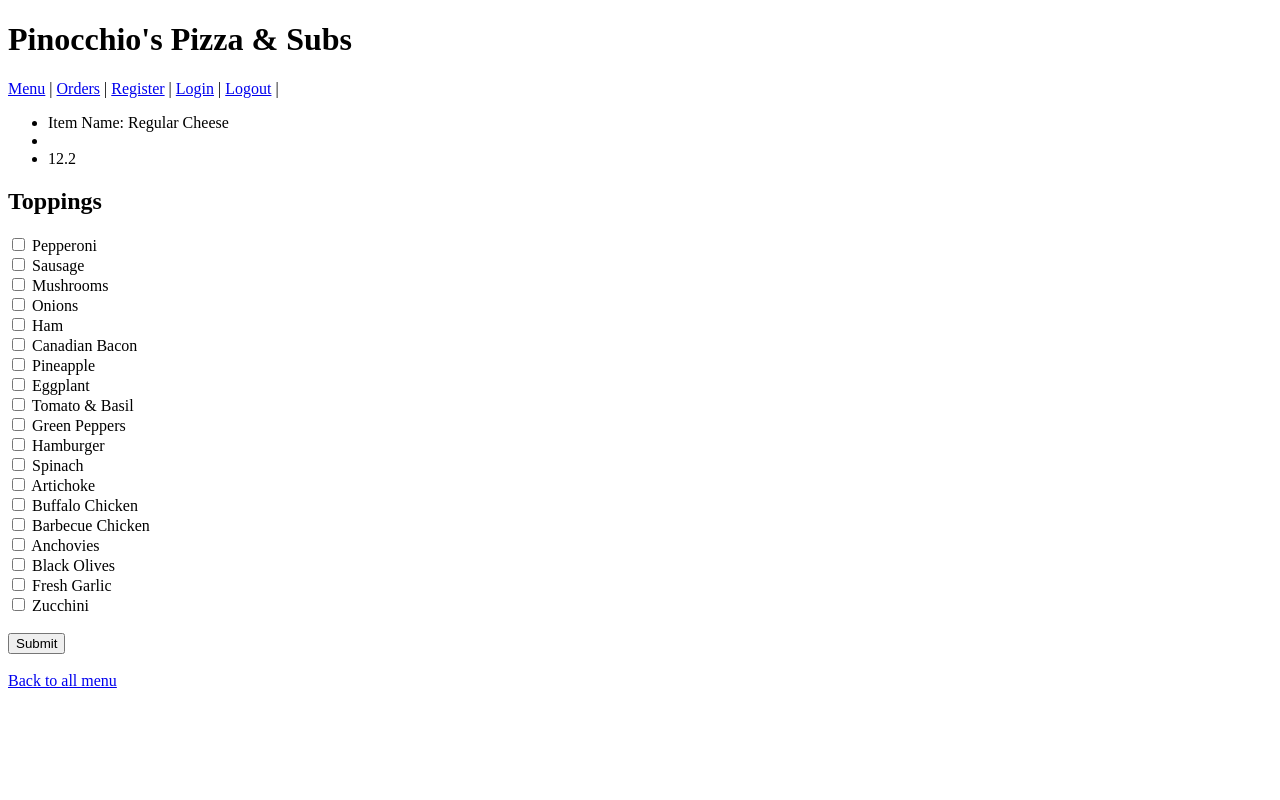
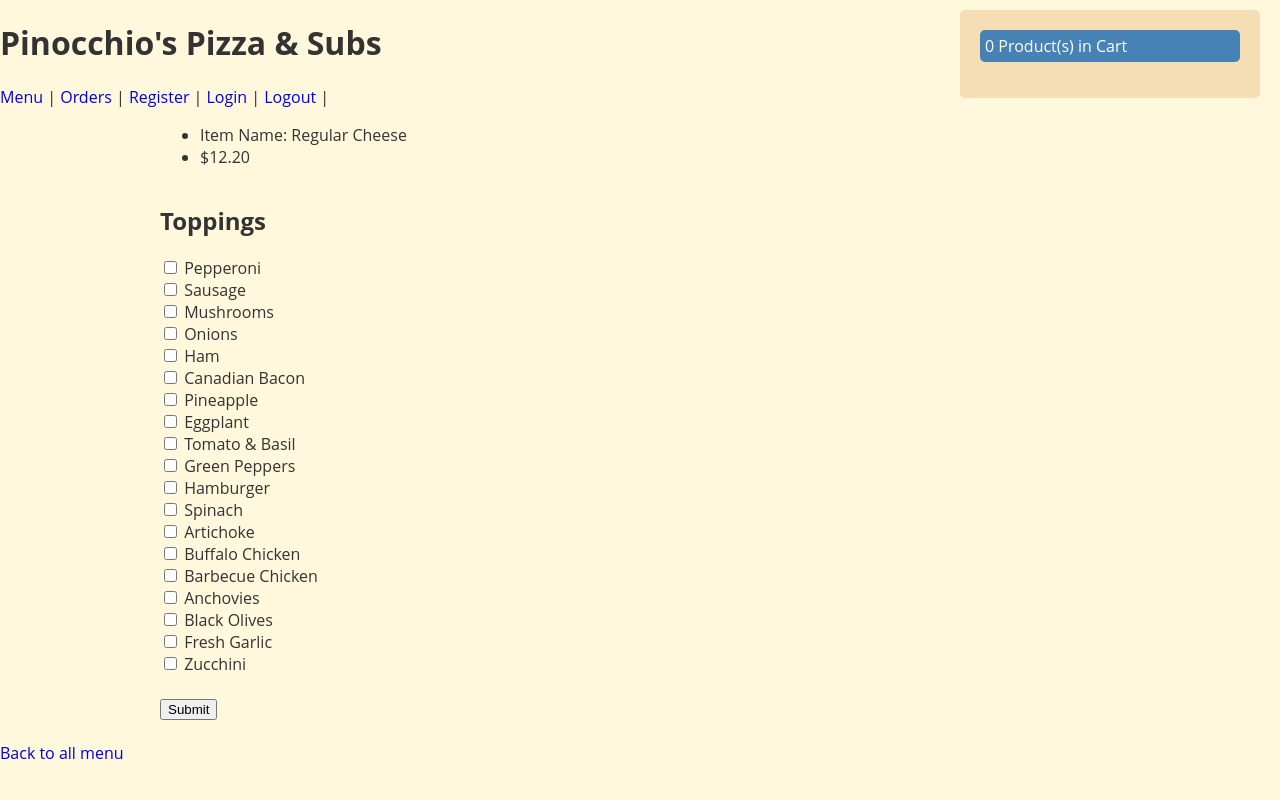
Before and after one commit to ababen/cs50w-project3, a Django app: page /pizza/1 in a window 1280 px wide. Run offline with Django 3.2, Linux system fonts and the light colour scheme; data comes from the database, SQL or seed files in the repository.

Commit message:
Working on javascript cart

```diff
--- a/orders/templates/pizza/base.html
+++ b/orders/templates/pizza/base.html
@@ -2,8 +2,18 @@
     <html>
         <head>
             <title>{% block title %}{% endblock %}</title>
+            <link rel="stylesheet" href="pizza.css">
+            <script src="pizza.js"></script>
         </head>
         <body>
+          <div><h1>Pinocchio's Pizza & Subs</h1></div>
+          <div>
+            <a href="/">Menu</a> |
+            <a href="/orders">Orders</a> |
+            <a href="{% url 'register' %}">Register</a> |
+            <a href="/login">Login</a> |
+            <a href="{% url 'logout' %}">Logout</a> | <br>
+          </div>
             {% block body %}
             {% endblock %}
         </body>
--- a/orders/templates/pizza/pizza.css
+++ b/orders/templates/pizza/pizza.css
@@ -0,0 +1,144 @@
+* {
+  box-sizing: border-box;
+}
+
+body {
+  margin: 0;
+  padding: 0;
+  font-family: 'Open Sans', sans-serif;
+  font-size: 16px;
+  background: cornsilk;
+  color: #333;
+}
+
+a {
+  text-decoration: none;
+}
+
+.button {
+  padding: 10px;
+  border-radius: 5px;
+  display: inline-block;
+  background: steelblue;
+  color: white;
+  font-size: 12px;
+  font-weight: bold;
+}
+
+.container {
+  max-width: 960px;
+  width: 100%;
+  margin: 0 auto;
+}
+
+.header {
+  overflow: hidden;
+  height: 65px;
+}
+
+.header a {
+  color: inherit;
+}
+
+.header a:hover {
+  font-weight: bold;
+}
+
+.header-logo {
+  float: left;
+}
+
+.header-nav {
+  float: right;
+}
+
+.header-nav ul li {
+  display: inline-block;
+  margin: 0 20px;
+}
+
+.products {
+  display: flex;
+  flex-wrap: wrap;
+  justify-content: space-between;
+}
+
+.product {
+  display: flex;
+  flex-direction: column;
+  justify-content: space-between;
+  max-width: 310px;
+  width: 100%;
+  padding: 10px;
+  margin-bottom: 10px;
+  border-radius: 5px;
+  background: azure;
+}
+
+
+.product span {
+  font-weight: bold;
+}
+
+.product-image img {
+  display: block;
+  max-width: 228px;
+  width: 100%;
+  margin: 0 auto;
+}
+
+. .row .product:last-child {
+  margin-right: 0;
+}
+
+.product-add-to-cart {
+  overflow: hidden;
+  clear: both;
+  margin-top: 10px;
+}
+
+.see-more {
+  float: left;
+  background: indianred;
+}
+
+.add-to-cart {
+  float: right;
+}
+
+.shopping-cart {
+  position: fixed;
+  top: 0;
+  right: 0;
+  width: 300px;
+  min-heigh: 300px;
+  margin-right: 20px;
+  margin-top: 10px;
+  padding: 20px;
+  background: wheat;
+}
+
+.shopping-cart-head {
+  background: steelblue;
+  color: white;
+  padding: 5px;
+}
+
+.shopping-cart,
+.shopping-cart-head {
+  border-radius: 5px;
+}
+
+.empty-cart-btn,
+.cart-checkout {
+  display: none;
+
+}
+
+.empty-cart-btn {
+  margin-bottom: 5px;
+}
+
+.cart-checkout {
+  background: limegreen;
+}
--- a/orders/templates/pizza/pizza.html
+++ b/orders/templates/pizza/pizza.html
@@ -1,14 +1,33 @@
-{% extends 'orders/base.html' %}
+{% extends 'pizza/base.html' %}
+{% load humanize %}
+
+{{ floatvalue|floatformat:2|intcomma }}
+
+{% load static %}
+<link rel="stylesheet" href="pizza.css">
+<script src="pizza.js"></script>
+
 {% block title %}
 Pizza {{ pizza.pizza_name }}
 {% endblock title %}
 {% block body %}
+<div class="container">
+<div class="products">
 <ul>
   <!-- <li><span id="order" class=".pizza-single">Item Name: </span>{{ pizza.pizza_name }}</li> -->
   <li><span>Item Name: </span>{{ pizza.pizza_name }}</li>
-            <li>{{ pizza.small }}</li>
-            <li>{{ pizza.large }}</li>
+  {% if pizza.small > 0 %}
+  <li>
+    ${{ pizza.small|stringformat:"1.2f" }}
+  </li>
+  {% endif %}
+  {% if pizza.large > 0 %}
+  <li>
+    ${{ pizza.large|stringformat:"1.2f" }}
+  </li>
+  {% endif %}
 </ul>
+</div><!-- products -->
 <h2>Toppings</h2>
 <form action="{% url 'addtocart' %}" method="GET">
   {% csrf_token %}
@@ -22,6 +41,18 @@
   <br>
   <input type="submit">
 </form>
+<div class="shopping-cart">
+        <div class="shopping-cart-head">
+            <span class="product-quantity">0</span> Product(s) in Cart
+        </div>
+        <ul class="shopping-cart-list">
+        </ul>
+        <div class="cart-buttons">
+            <a href="#0" class="button empty-cart-btn">Empty</a>
+            <a href="#0" class="button cart-checkout">Checkout - <span class="total-price">$0</span></a>
+        </div>
+    </div>
+</div><!-- container -->
 <br>
 <a href="{% url 'index' %}">Back to all menu</a>
 {% endblock body %}
--- /dev/null
+++ b/orders/templates/pizza/pizza.js
@@ -0,0 +1,171 @@
+var ShoppingCart = (function($) {
+    "use strict";
+
+    // Cahce necesarry DOM Elements
+    var productsEl = document.querySelector(".products"),
+        cartEl =     document.querySelector(".shopping-cart-list"),
+        productQuantityEl = document.querySelector(".product-quantity"),
+        emptyCartEl = document.querySelector(".empty-cart-btn"),
+        cartCheckoutEl = document.querySelector(".cart-checkout"),
+        totalPriceEl = document.querySelector(".total-price");
+
+    // Fake JSON data array here should be API call
+    var products = [
+      {
+        id: 0,
+        name: "iPhone 6S",
+        description: "Kogi skateboard tattooed, whatever portland fingerstache coloring book mlkshk leggings flannel dreamcatcher.",
+        imageUrl: "http://www.icentar.me/phone/6s/images/goldbig.jpg",
+        price: 799
+      },
+      {
+        id: 1,
+        name: "iPhone 5S",
+        description: "Kogi skateboard tattooed, whatever portland fingerstache coloring book mlkshk leggings flannel dreamcatcher.",
+        imageUrl: "http://www.icentar.me/phone/5s/images/silverbig.png",
+        price: 349,
+      },
+      {
+        id: 2,
+        name: "Macbook",
+        description: "Kogi skateboard tattooed, whatever portland fingerstache coloring book mlkshk leggings flannel dreamcatcher.",
+        imageUrl: "http://www.icentar.me/mac/macbook/images/pro.jpg",
+        price: 1499
+      },
+      {
+        id: 3,
+        name: "Macbook Air",
+        description: "Kogi skateboard tattooed, whatever portland fingerstache coloring book mlkshk leggings flannel dreamcatcher.",
+        imageUrl: "http://www.icentar.me/mac/mbair/images/air.jpg",
+        price: 999
+      },
+      {
+        id: 4,
+        name: "Macbook Air 2013",
+        description: "Kogi skateboard tattooed, whatever portland fingerstache coloring book mlkshk leggings flannel dreamcatcher.",
+        imageUrl: "http://www.icentar.me/mac/mbair/images/air.jpg",
+        price: 599
+      },
+      {
+        id: 5,
+        name: "Macbook Air 2012",
+        description: "Kogi skateboard tattooed, whatever portland fingerstache coloring book mlkshk leggings flannel dreamcatcher.",
+        imageUrl: "http://www.icentar.me/mac/mbair/images/air.jpg",
+        price: 499
+      }
+    ],
+        productsInCart = [];
+
+    // Pretty much self explanatory function. NOTE: Here I have used template strings (ES6 Feature)
+    var generateProductList = function() {
+      products.forEach(function(item) {
+        var productEl = document.createElement("div");
+        productEl.className = "product";
+        productEl.innerHTML = `<div class="product-image">
+                                  <img src="${item.imageUrl}" alt="${item.name}">
+                               </div>
+                               <div class="product-name"><span>Product:</span> ${item.name}</div>
+                               <div class="product-description"><span>Description:</span> ${item.description}</div>
+                               <div class="product-price"><span>Price:</span> ${item.price} $</div>
+                               <div class="product-add-to-cart">
+                                 <a href="#0" class="button see-more">More Details</a>
+                                 <a href="#0" class="button add-to-cart" data-id=${item.id}>Add to Cart</a>
+                               </div>
+                            </div>
+  `;
+
+  productsEl.appendChild(productEl);
+      });
+    }
+
+    // Like one before and I have also used ES6 template strings
+    var generateCartList = function() {
+
+      cartEl.innerHTML = "";
+
+      productsInCart.forEach(function(item) {
+        var li = document.createElement("li");
+        li.innerHTML = `${item.quantity} ${item.product.name} - $${item.product.price * item.quantity}`;
+        cartEl.appendChild(li);
+      });
+
+      productQuantityEl.innerHTML = productsInCart.length;
+
+      generateCartButtons()
+    }
+
+
+    // Function that generates Empty Cart and Checkout buttons based on condition that checks if productsInCart array is empty
+    var generateCartButtons = function() {
+      if(productsInCart.length > 0) {
+        emptyCartEl.style.display = "block";
+        cartCheckoutEl.style.display = "block"
+        totalPriceEl.innerHTML = "$ " + calculateTotalPrice();
+      } else {
+        emptyCartEl.style.display = "none";
+        cartCheckoutEl.style.display = "none";
+      }
+    }
+
+    // Setting up listeners for click event on all products and Empty Cart button as well
+    var setupListeners = function() {
+      productsEl.addEventListener("click", function(event) {
+        var el = event.target;
+        if(el.classList.contains("add-to-cart")) {
+         var elId = el.dataset.id;
+         addToCart(elId);
+        }
+      });
+
+      emptyCartEl.addEventListener("click", function(event) {
+        if(confirm("Are you sure?")) {
+          productsInCart = [];
+        }
+        generateCartList();
+      });
+    }
+
+    // Adds new items or updates existing one in productsInCart array
+    var addToCart = function(id) {
+      var obj = products[id];
+      if(productsInCart.length === 0 || productFound(obj.id) === undefined) {
+        productsInCart.push({product: obj, quantity: 1});
+      } else {
+        productsInCart.forEach(function(item) {
+          if(item.product.id === obj.id) {
+            item.quantity++;
+          }
+        });
+      }
+      generateCartList();
+    }
+
+
+    // This function checks if project is already in productsInCart array
+    var productFound = function(productId) {
+      return productsInCart.find(function(item) {
+        return item.product.id === productId;
+      });
+    }
+
+    var calculateTotalPrice = function() {
+      return productsInCart.reduce(function(total, item) {
+        return total + (item.product.price *  item.quantity);
+      }, 0);
+    }
+
+    // This functon starts the whole application
+    var init = function() {
+      generateProductList();
+      setupListeners();
+    }
+
+    // Exposes just init function to public, everything else is private
+    return {
+      init: init
+    };
+
+    // I have included jQuery although I haven't used it
+  })(jQuery);
+
+  ShoppingCart.init();
--- a/orders/views.py
+++ b/orders/views.py
@@ -86,8 +86,8 @@
 def addtocart(request):
     cart_contents = {}
     resp = request.GET
-    data = json.load(resp)
-    # cart_contents.update
+    data = resp.copy()
+    # cart_contents.extend = data
     # cart_contents['item'] = request.POST["state"]
     # cart_contents['qty'] = 1
     # cart_contents['price'] = 10
--- a/pizza/settings.py
+++ b/pizza/settings.py
@@ -38,6 +38,7 @@
     'django.contrib.sessions',
     'django.contrib.messages',
     'django.contrib.staticfiles',
+    'django.contrib.humanize',
 ]
 
 MIDDLEWARE = [
```
Lines whose indentation alone changed are shown as unchanged.
